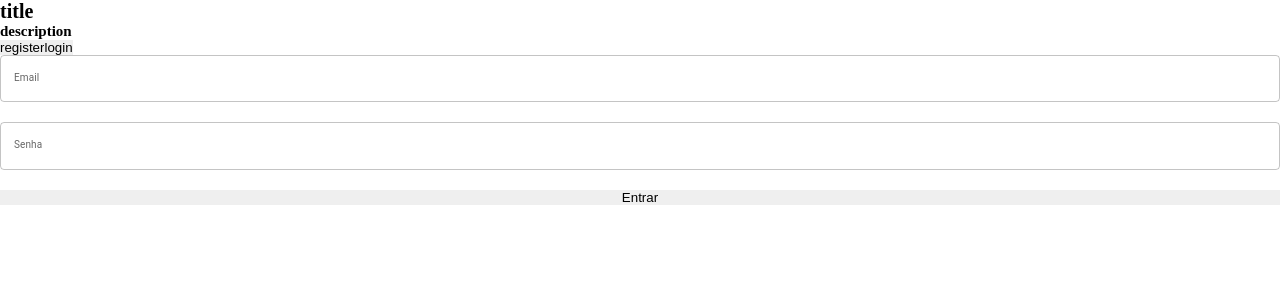
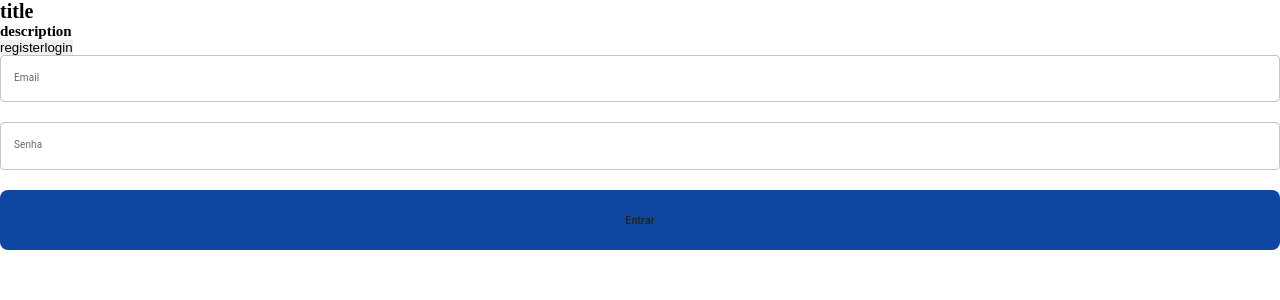
Before and after one commit to vitorhugomendes/client-hub, a React (Vite) app in the folder frontend/: page / in a window 1280 px wide. Shown: the top 300 px of the page. Built offline with nearby package versions, Linux system fonts and the light colour scheme.

Commit message:
fix: button component

```diff
--- a/frontend/src/components/Button/index.tsx
+++ b/frontend/src/components/Button/index.tsx
@@ -1,22 +1,15 @@
-import { StyledButton, StyledButtonLink } from './style';
+import { StyledButton } from './style';
 
 interface IButtonProps {
   text: string;
   size: 'default' | 'medium';
-  color: 'green' | 'gray';
-  link?: boolean;
+  color: 'blue' | 'gray';
   type: 'button' | 'reset' | 'submit' | undefined;
   //   function?: () => void;
 }
 
-export const Button = ({ text, size, color, link, type }: IButtonProps) => {
-  return link ? (
-    <StyledButtonLink color={color} size={size} type={type}>
-      {text}
-    </StyledButtonLink>
-  ) : (
-    <StyledButton color={color} size={size} type={type}>
-      {text}
-    </StyledButton>
-  );
-};
+export const Button = ({ text, size, color, type }: IButtonProps) => (
+  <StyledButton color={color} size={size} type={type}>
+    {text}
+  </StyledButton>
+);
--- a/frontend/src/components/Button/style.ts
+++ b/frontend/src/components/Button/style.ts
@@ -1,12 +1,11 @@
 import styled, { css } from 'styled-components';
-import { Button, Link } from '@mui/material';
 
 interface IStyledButtonProps {
   size: 'default' | 'medium';
-  color: 'green' | 'gray';
+  color: 'blue' | 'gray';
 }
 
-export const StyledButtonCSS = css<IStyledButtonProps>`
+export const StyledButton = styled.button<IStyledButtonProps>`
   cursor: pointer;
   display: inline-flex;
   align-items: center;
@@ -37,7 +36,7 @@ export const StyledButtonCSS = css<IStyledButtonProps>`
 
   ${({ theme, color }) => {
     switch (color) {
-      case 'green':
+      case 'blue':
         return css`
           color: ${theme.colors.gray1};
           background: ${theme.colors.primary};
@@ -57,11 +56,3 @@ export const StyledButtonCSS = css<IStyledButtonProps>`
     }
   }}
 `;
-
-export const StyledButton = styled(Button)<IStyledButtonProps>`
-  ${StyledButtonCSS}
-`;
-
-export const StyledButtonLink = styled(Link)<IStyledButtonProps>`
-  ${StyledButtonCSS}
-`;
--- a/frontend/src/components/Form/LoginForm/index.tsx
+++ b/frontend/src/components/Form/LoginForm/index.tsx
@@ -4,6 +4,7 @@ import { Input } from '../Input';
 import { LoginData, schema } from './validator';
 import { zodResolver } from '@hookform/resolvers/zod';
 import { useAuth } from '../../../hooks/useAuth';
+import { Button } from '../../Button';
 
 export const LoginForm = () => {
   const { signIn } = useAuth();
@@ -32,7 +33,7 @@ export const LoginForm = () => {
         register={register('password')}
         error={errors?.password?.message}
       />
-      <button>Entrar</button>
+      <Button color="blue" size="default" text="Entrar" type="submit" />
     </StyledForm>
   );
 };
```
